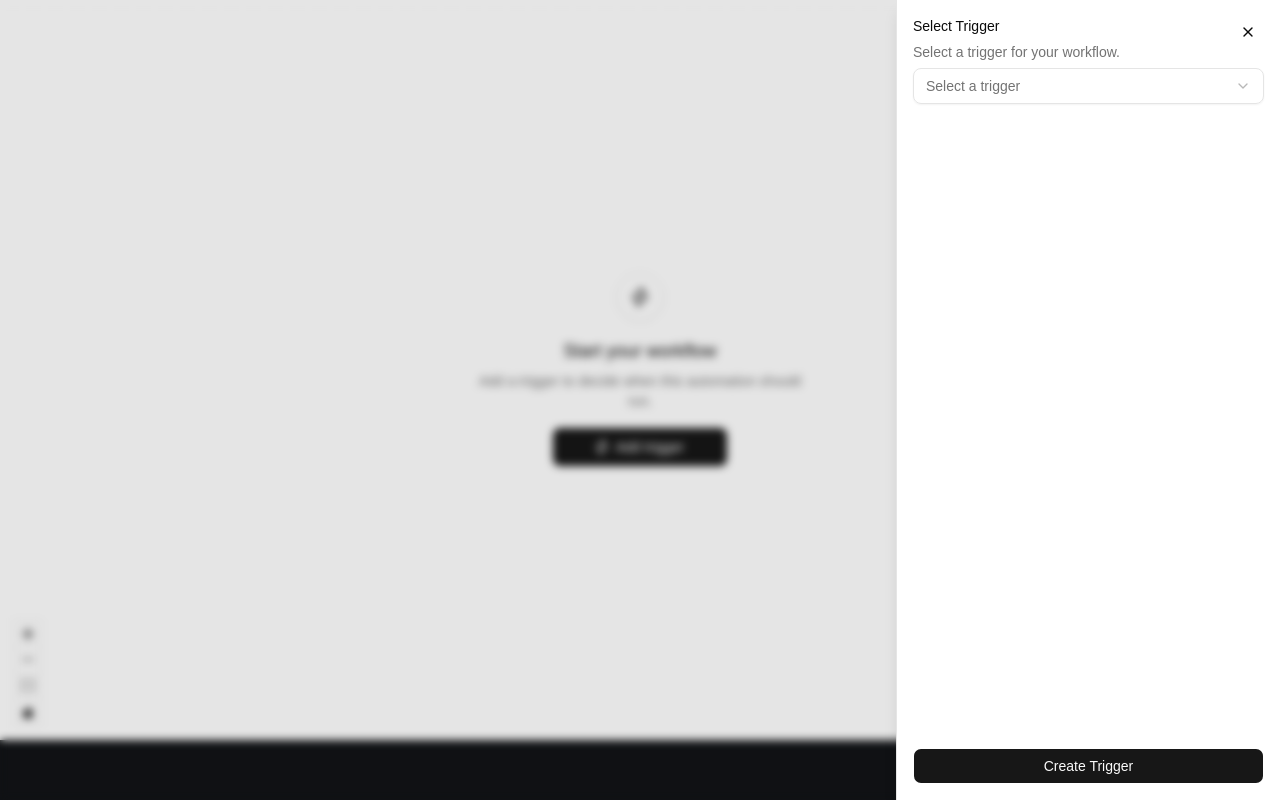
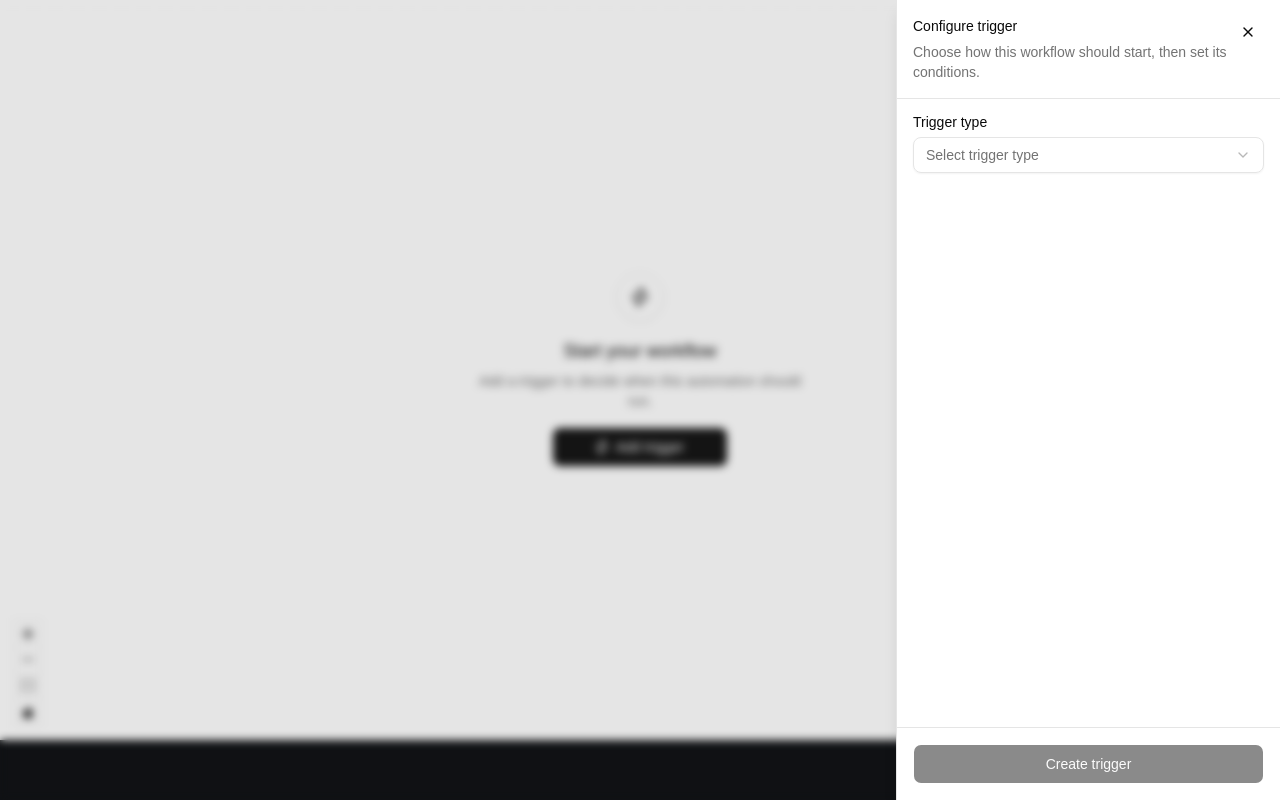
Before and after one commit to hanuvadlamudi/tradix-trading-flow-automation, a React (Vite) app in the folder frontend/: page /create-work-flow in a window 1280 px wide. Both pictures are taken after a click on the button "Add trigger". Built offline with nearby package versions, Linux system fonts and the light colour scheme.

Commit message:
revamp trigger sheet ui

```diff
--- a/frontend/src/components/TriggerSheet.tsx
+++ b/frontend/src/components/TriggerSheet.tsx
@@ -28,18 +28,18 @@ import { Zap } from "lucide-react";
 
 const SUPPORTED_TRIGGERS = [{
     id: "timer-trigger" as const,
-    title: "Timer",
-    description: "Run this trigger every x sec/min",
+    title: "Schedule timer",
+    description: "Fire on a fixed interval",
 }, {
     id: "price-trigger" as const,
-    title: "Price Trigger",
-    description: "Runs whenever price goes above or below a certain threshold"
+    title: "Price threshold",
+    description: "Fire when market price crosses a level",
 }]
 
 const SUPPORTED_ASSETS = [
-    { id: "BTC", title: "BTC" },
-    { id: "ETH", title: "ETH" },
-    { id: "SOL", title: "SOL" },
+    { id: "BTC", title: "Bitcoin (BTC)" },
+    { id: "ETH", title: "Ethereum (ETH)" },
+    { id: "SOL", title: "Solana (SOL)" },
 ]
 
 export const TriggerSheet = ({
@@ -88,69 +88,67 @@ export const TriggerSheet = ({
                     </SheetTrigger>
                 </div>
 
-                <SheetContent side="right">
-                    <SheetHeader>
+                <SheetContent side="right" className="gap-0">
+                    <SheetHeader className="border-b border-border">
+                        <SheetTitle>Configure trigger</SheetTitle>
+                        <SheetDescription>
+                            Choose how this workflow should start, then set its conditions.
+                        </SheetDescription>
+                    </SheetHeader>
 
-                        <SheetTitle>Select Trigger</SheetTitle>
-
-                        <SheetDescription>
-                            Select a trigger for your workflow.
-                        </SheetDescription>
-
+                    <div className="flex flex-1 flex-col gap-5 overflow-y-auto p-4">
+                        <div className="flex flex-col gap-2">
+                            <Label htmlFor="trigger-type">Trigger type</Label>
                             <Select
                                 value={selectedTrigger ?? undefined}
                                 onValueChange={handleTriggerChange}
                             >
-                            <SelectTrigger className="w-full">
-                                <SelectValue placeholder="Select a trigger" />
+                                <SelectTrigger id="trigger-type" className="w-full">
+                                    <SelectValue placeholder="Select trigger type" />
                                 </SelectTrigger>
                                 <SelectContent>
                                     <SelectGroup>
                                         {SUPPORTED_TRIGGERS.map(({ id, title }) => (
-                                        <SelectItem
-                                            key={id}
-                                            value={id}
-                                        >
+                                            <SelectItem key={id} value={id}>
                                                 {title}
                                             </SelectItem>
                                         ))}
                                     </SelectGroup>
                                 </SelectContent>
                             </Select>
+                            {selectedTrigger && (
+                                <p className="text-xs text-muted-foreground">
+                                    {
+                                        SUPPORTED_TRIGGERS.find((t) => t.id === selectedTrigger)
+                                            ?.description
+                                    }
+                                </p>
+                            )}
+                        </div>
 
                         {selectedTrigger === "timer-trigger" && (
-                            <div className="flex flex-col gap-2 pt-2">
-                                <Label htmlFor="timer-seconds">Every (seconds)</Label>
+                            <div className="flex flex-col gap-2">
+                                <Label htmlFor="interval-seconds">Interval (seconds)</Label>
                                 <Input
-                                    id="timer-seconds"
+                                    id="interval-seconds"
                                     type="number"
+                                    min={1}
+                                    placeholder="e.g. 3600"
                                     value={"time" in metaData ? metaData.time : 3600}
                                     onChange={(e) =>
                                         setMetaData({ time: Number(e.target.value) || 0 })
                                     }
                                 />
+                                <p className="text-xs text-muted-foreground">
+                                    How often the trigger should run. 3600 = once per hour.
+                                </p>
                             </div>
                         )}
 
                         {selectedTrigger === "price-trigger" && (
-                            <div className="flex flex-col gap-3 pt-2">
+                            <div className="flex flex-col gap-5">
                                 <div className="flex flex-col gap-2">
-                                    <Label htmlFor="price">Price</Label>
-                                    <Input
-                                        id="price"
-                                        type="number"
-                                        value={"price" in metaData ? metaData.price : 0}
-                                        onChange={(e) =>
-                                            setMetaData((prev) => ({
-                                                asset: "asset" in prev ? prev.asset : "BTC",
-                                                price: Number(e.target.value) || 0,
-                                            }))
-                                        }
-                                    />
-                                </div>
-
-                                <div className="flex flex-col gap-2">
-                                    <Label>Asset</Label>
+                                    <Label htmlFor="market-asset">Market pair</Label>
                                     <Select
                                         value={"asset" in metaData ? metaData.asset : undefined}
                                         onValueChange={(asset) =>
@@ -160,8 +158,8 @@ export const TriggerSheet = ({
                                             }))
                                         }
                                     >
-                                        <SelectTrigger className="w-full">
-                                            <SelectValue placeholder="Select an asset" />
+                                        <SelectTrigger id="market-asset" className="w-full">
+                                            <SelectValue placeholder="Select market pair" />
                                         </SelectTrigger>
                                         <SelectContent>
                                             <SelectGroup>
@@ -173,21 +171,47 @@ export const TriggerSheet = ({
                                             </SelectGroup>
                                         </SelectContent>
                                     </Select>
+                                    <p className="text-xs text-muted-foreground">
+                                        Asset whose price will be monitored.
+                                    </p>
+                                </div>
+
+                                <div className="flex flex-col gap-2">
+                                    <Label htmlFor="threshold-price">Threshold price (USD)</Label>
+                                    <Input
+                                        id="threshold-price"
+                                        type="number"
+                                        min={0}
+                                        step="0.01"
+                                        placeholder="e.g. 65000"
+                                        value={"price" in metaData ? metaData.price : 0}
+                                        onChange={(e) =>
+                                            setMetaData((prev) => ({
+                                                asset: "asset" in prev ? prev.asset : "BTC",
+                                                price: Number(e.target.value) || 0,
+                                            }))
+                                        }
+                                    />
+                                    <p className="text-xs text-muted-foreground">
+                                        Workflow starts when the market reaches this level.
+                                    </p>
                                 </div>
                             </div>
                         )}
+                    </div>
 
-                    </SheetHeader>
-
-                    <SheetFooter>
+                    <SheetFooter className="border-t border-border">
                         <Button
                             type="button"
+                            size="lg"
+                            className="w-full"
+                            disabled={!selectedTrigger}
                             onClick={() => {
                                 if (!selectedTrigger) return;
                                 onSelect(selectedTrigger, metaData);
                             }}
                         >
-                            Create Trigger
+                            Create trigger
                         </Button>
                     </SheetFooter>
                 </SheetContent>
```
Lines whose indentation alone changed are shown as unchanged.
